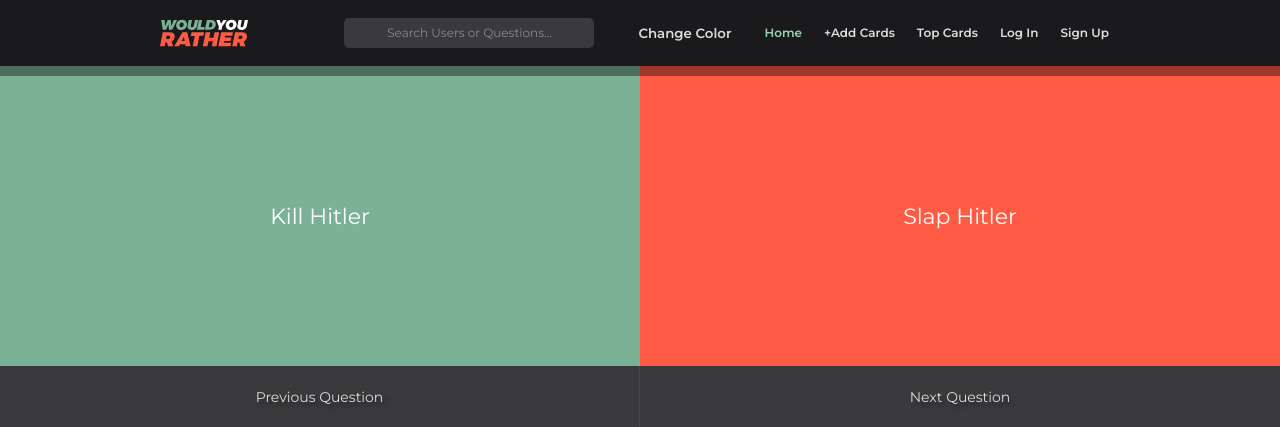
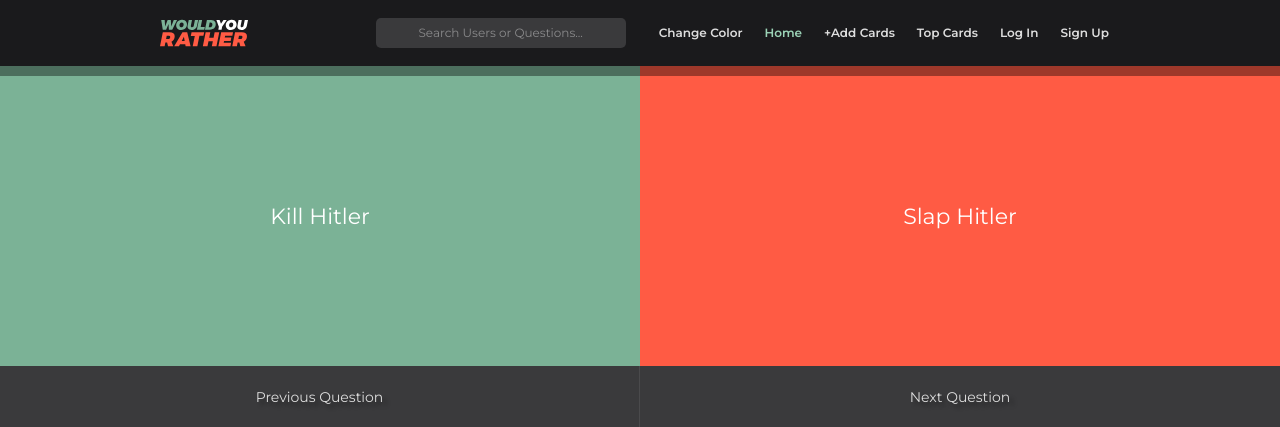
Before and after one commit to duvan094/PHPproject, a PHP site: page /index.php in a window 1280 px wide. Shown: the top 427 px of the page. Run offline with PHP 8.4, Linux system fonts and the light colour scheme; data comes from the database, SQL or seed files in the repository; some libraries are stand-ins or nearby versions.

Commit message:
Fixed toggle button

```diff
--- a/css/main.css
+++ b/css/main.css
@@ -125,7 +125,7 @@ nav>div>ul>li{
 	list-style: none;
 }
 
-nav>div>ul>li>a{
+nav>div>ul>li>a,#toggleBtn>input{
 		text-decoration: none;
 		padding:22px 22px;
 		line-height: 22px;
@@ -139,12 +139,8 @@ nav>div>ul>li>a{
 #toggleBtn>input{
 	background: none;
 	outline: none;
-	color:#DDD;
-	font-weight: 600;
-	text-align: left;
 	border: none;
-	line-height: 22px;
-	padding:22px 22px;
+	width: 100%;
 	cursor: pointer;
 }
 
@@ -400,6 +396,10 @@ main{
 	box-sizing: border-box;
 	white-space: normal;
 	cursor: pointer;
+}
+
+.card{
+	resize: none;
 }
 
 .card-container>div>div{
@@ -1019,7 +1019,7 @@ footer>#copyright{
 		height:300px;
 	}
 
-	nav>div>ul>li>a{
+	nav>div>ul>li>a,#toggleBtn>input{
 			text-align: center;
 	}
 
@@ -1103,6 +1103,8 @@ textarea {
 	color:#FFF;
 }
 
+
+
 .addCardsContainer>input[type="submit"]:hover {
 	background: #DF3B24;
 	cursor:pointer;
@@ -1158,7 +1160,7 @@ textarea {
 			position: absolute;
 	}
 
-	nav>div>ul>li>a{
+	nav>div>ul>li>a,#toggleBtn>input{
 			padding:22px 11px;
 			line-height: 22px;
 			font-size: 12px;
```
